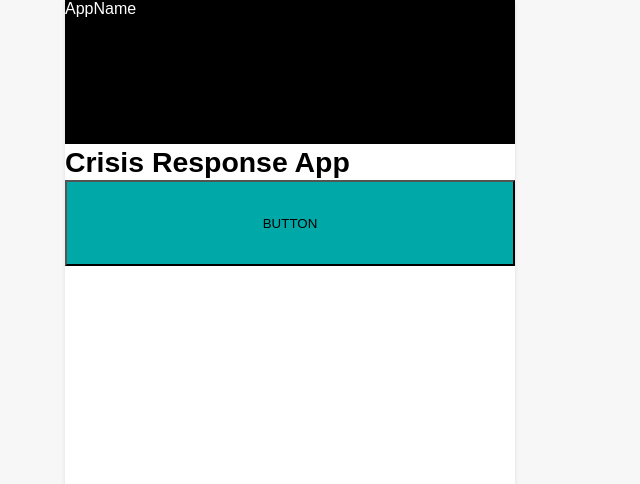
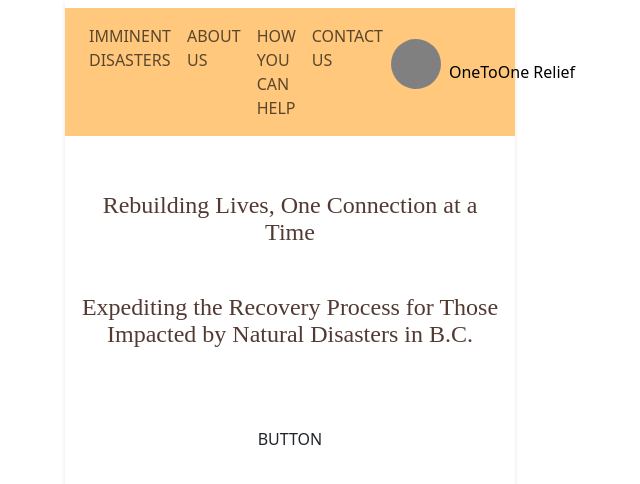
Before and after one commit to isupreetk/crisis-response, a React (Create React App) app: page / in a window 1280 px wide. Shown: the top 484 px of the page, without its empty margins (350-990 px from the left). Built offline with nearby package versions, Linux system fonts and the light colour scheme.

Commit message:
navbar component

```diff
--- a/package.json
+++ b/package.json
@@ -6,7 +6,9 @@
     "@testing-library/jest-dom": "^5.17.0",
     "@testing-library/react": "^13.4.0",
     "@testing-library/user-event": "^13.5.0",
+    "bootstrap": "^5.3.2",
     "react": "^18.2.0",
+    "react-bootstrap": "^2.9.0",
     "react-dom": "^18.2.0",
     "react-router-dom": "^6.17.0",
     "react-scripts": "5.0.1",
--- a/src/App.scss
+++ b/src/App.scss
@@ -2,6 +2,7 @@
 @use "./styles/variables.scss" as *;
 
 .app {
+  box-sizing: border-box;
   width: 100%;
   background-color: white;
   min-height: 100vh;
--- /dev/null
+++ b/src/components/HeroBanner/HeroBanner.jsx
@@ -0,0 +1,12 @@
+import "./HeroBanner.scss";
+
+function HeroBanner() {
+    return (
+        <div className="hero">
+            <p className="hero__text hero__text--top">Rebuilding Lives, One Connection at a Time</p>
+            <p className="hero__text hero__text--bottom">Expediting the Recovery Process for Those Impacted by Natural Disasters in B.C.</p>
+        </div>
+    )
+}
+
+export default HeroBanner;
--- /dev/null
+++ b/src/components/HeroBanner/HeroBanner.scss
@@ -0,0 +1,27 @@
+.hero {
+    display: flex;
+    flex-direction: column;
+    width: 100%;
+    // height: 10rem;
+
+
+    &__text {
+        width: 100%;
+        padding: 1rem;
+        color: var(--hfbrown, #523A33);
+        text-align: center;
+        font-family: Montserrat;
+        font-size: 24px;
+        font-style: normal;
+        font-weight: 500;
+        line-height: normal;
+
+        &--top {
+            margin-top: 2rem;
+        }
+
+        &--bottom {
+            margin-bottom: 2rem;
+        }
+    }
+}
--- a/src/components/NavBar/NavBar.jsx
+++ b/src/components/NavBar/NavBar.jsx
@@ -1,12 +1,37 @@
-import './NavBar.scss';
+import React from "react";
+import "./NavBar.scss";
+import { Nav, Navbar } from "react-bootstrap";
+import "bootstrap/dist/css/bootstrap.min.css";
 
-function NavBar() {
+ function NavBar() {
     return (
-        <nav className='navbar'>
-            <a className='navbar__logo'>AppName
-            </a>
-        </nav>
-    )
+        <header className="navbar">
+            <Navbar collapseOnSelect expand="lg" className="navbar__wrapper">
+            <div className="navbar__menu">
+                    <Navbar.Toggle aria-controls="responsive-navbar-nav" />
+                    <Navbar.Collapse id="responsive-navbar-nav" >
+                        <Nav className="mr-auto">
+                            <Nav.Link href="#">IMMINENT DISASTERS</Nav.Link>
+                            <Nav.Link href="#">ABOUT US</Nav.Link>
+                            <Nav.Link href="#">HOW YOU CAN HELP</Nav.Link>
+                            <Nav.Link href="#">CONTACT US</Nav.Link>
+                        </Nav>
+                    </Navbar.Collapse>
+                </div>
+                <Navbar.Brand href="#" className="navbar__profile-wrapper">
+                    <div className="navbar__logo">
+                        <div className='navbar__profile-container'>
+                            <p className='navbar__profile'>
+                                <img />
+                            </p>
+                        </div>
+                        <p className="navbar__title">OneToOne Relief</p>
+                    </div>
+                </Navbar.Brand>
+
+            </Navbar>
+        </header>
+    );
 }
 
 export default NavBar;
--- a/src/components/NavBar/NavBar.scss
+++ b/src/components/NavBar/NavBar.scss
@@ -2,7 +2,41 @@
 @use "../../styles/variables.scss" as *;
 
 .navbar {
-  height: $nav-height-mob;
-  background-color: black;
-  color: white;
+    &__wrapper {
+        // height: $nav-height-mob;
+        background: var(--hfyellow, #FFC87C);
+        display: flex;
+        justify-content: center;
+        align-items: center;
+        width: 100%;
+    }
+
+    &__logo {
+        display: flex;
+        justify-content: center;
+        align-items: center;
+    }
+
+    &__title {
+        margin: 0.5rem;
+    }
+
+    &__profile-container {
+        display: flex;
+        justify-content: center;
+        align-items: center;
+        width: 30%;
+    }
+
+    &__profile {
+        width: 50px;
+        height: 50px;
+        //  width: 50%;
+        background-color: gray;
+        border-radius: 50%;
+    }
+
+    &__menu {
+        padding-left: 1rem;
+    }
 }
--- a/src/pages/LandingPage/LandingPage.jsx
+++ b/src/pages/LandingPage/LandingPage.jsx
@@ -1,11 +1,12 @@
 import './LandingPage.scss';
+import HeroBanner from '../../components/HeroBanner/HeroBanner';
 import Button from '../../components/Button/Button';
 
 
 function LandingPage() {
     return (
         <>
-            <h1>Crisis Response App</h1>
+            <HeroBanner />
             <Button text="Button" />
         </>
     )
```
Also changed, not shown: 1 other file (tests, documents, lock files or other folders).
